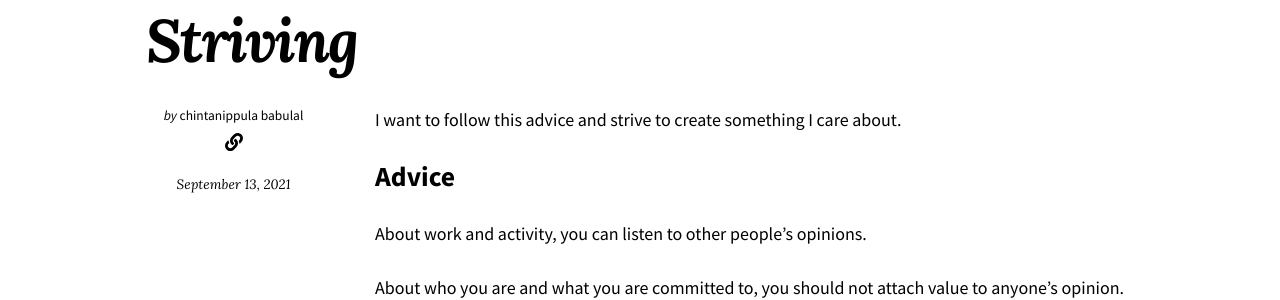
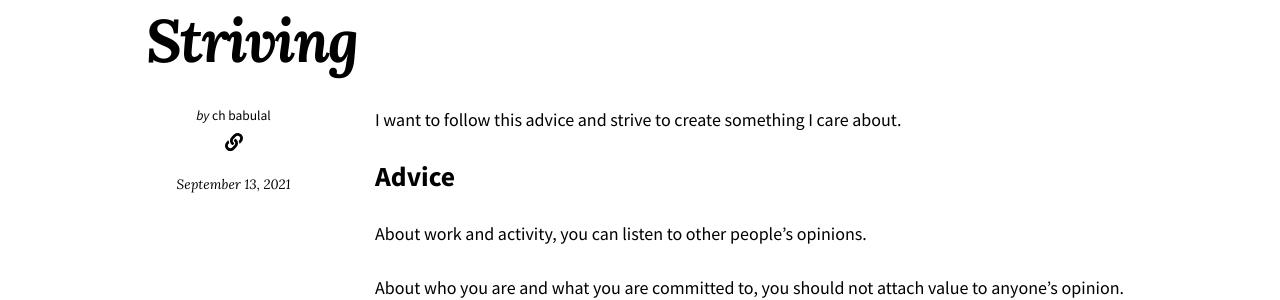
Before and after one commit to skbabulal/skbabulal.github.io, a Jekyll site: the page built from _posts/2021-09-13-striving.md, in a window 1280 px wide. Shown: the part 198-498 px from the top of the page. Built offline with Jekyll 4.4.1, drawn with Linux system fonts in a browser that asks for light colours; nearby versions of some CDN libraries.

Commit message:
changes made

```diff
--- a/_config.yml
+++ b/_config.yml
@@ -91,7 +91,7 @@ defaults:
 
 # Site Author
 author:
-  name: chintanippula babulal
+  name: ch babulal
   picture:
   email:
   twitter:
```
